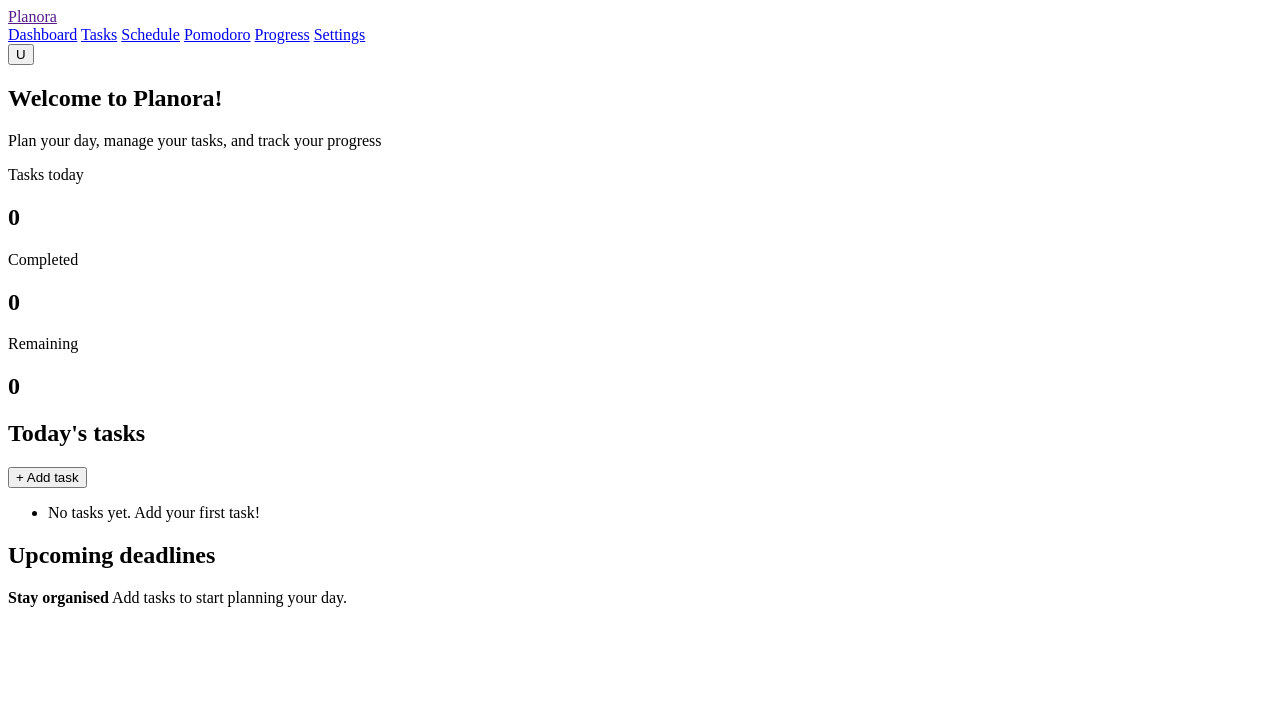
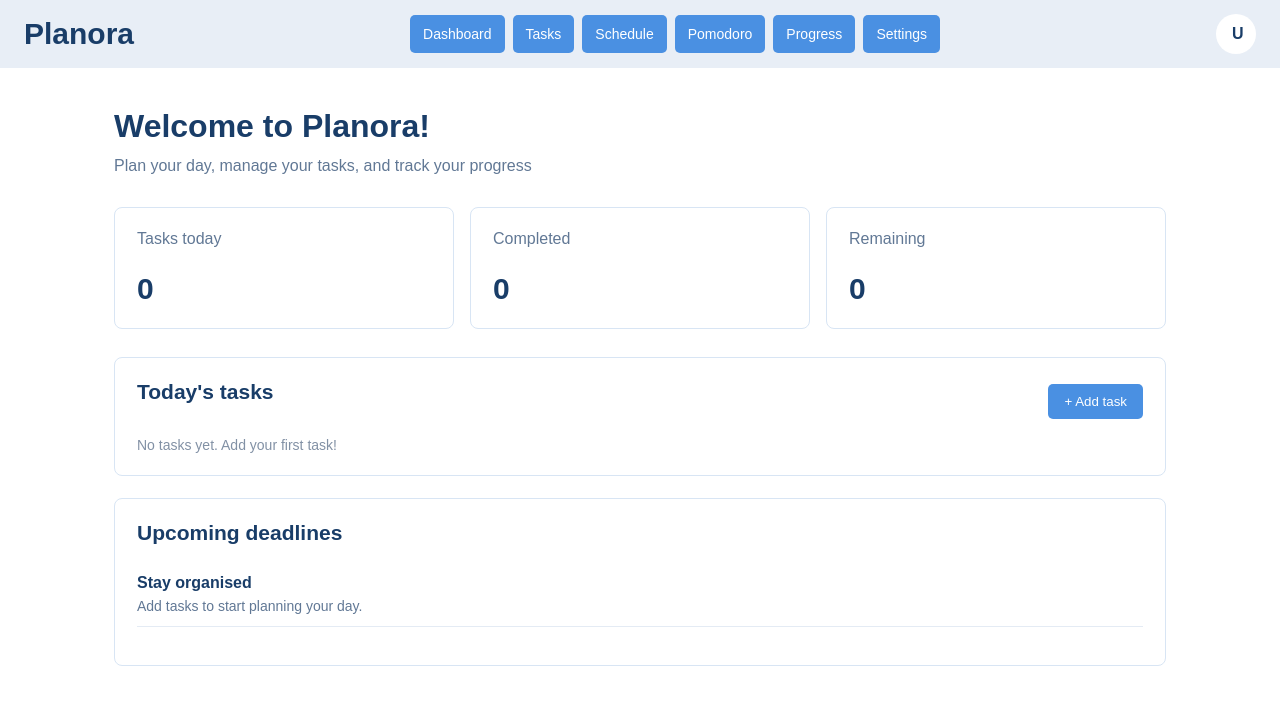
Before and after one commit to aisha0816/PlanoraforMYP, a plain HTML site: page index.html in a window 1280 px wide. Drawn offline with Linux system fonts and the light colour scheme.

Commit message:
New file addition

```diff
--- a/index.html
+++ b/index.html
@@ -1,19 +1,20 @@
+
 <!DOCTYPE html>
 <html lang="en">
 <head>
     <meta charset="UTF-8">
-    <meta name="viewport" content="width=device-width, initial-scale-1.0">
+    <meta name="viewport" content="width=device-width, initial-scale=1.0">
     <title>Planora - Dashboard</title>
-    <link rel="stylsheet" href="style.css">
+    <link rel="stylesheet" href="style.css">
     <script src="script.js" defer></script>
 </head>
 
 <body>
     <header class="navbar">
-        <a class="logo" href=""index.html">Planora</a>
+        <a class="logo" href="index.html">Planora</a>
 
-        <nav class="nav-links">
-            <a class="active" href="index.html">Dashboard</a>
+        <nav class="nav-links" aria-label="Main navigation">
+            <a class="active" href="index.html" aria-current="page">Dashboard</a>
             <a href="tasks.html">Tasks</a>
             <a href="schedule.html">Schedule</a>
             <a href="pomodoro.html">Pomodoro</a>
@@ -24,12 +25,10 @@
         <button
             class="profile"
             id="account-button"
+            type="button"
             aria-label="Sign up or log in"
             title="Sign up or log in"
-        >
-            U
-        </button>
-
+        >U</button>
     </header>
 
     <main class="container">
@@ -38,7 +37,7 @@
             <p>Plan your day, manage your tasks, and track your progress</p>
         </section>
 
-    <section class="summary">
+        <section class="summary" aria-label="Task summary">
             <article class="card">
                 <p>Tasks today</p>
                 <h2 id="total-count">0</h2>
@@ -58,7 +57,7 @@
         <section class="card task-section">
             <div class="section-heading">
                 <h2>Today's tasks</h2>
-            <button id="add-task-button">
+                <button id="add-task-button" type="button">
                     + Add task
                 </button>
             </div>
--- a/style.css
+++ b/style.css
@@ -1,3 +1,4 @@
+
 * {
     box-sizing: border-box;
 }
@@ -34,7 +35,7 @@ body {
 
 .nav-links a {
     padding: 11px 13px;
-    background-color: #4a90e2;
+    background-color: #4A90E2;
     color: #FFFFFF;
     text-decoration: none;
     border-radius: 5px;
@@ -63,7 +64,7 @@ body {
 }
 
 .profile:hover {
-    background-color: #D6E5F7
+    background-color: #D6E5F7;
 }
 
 .container {
@@ -132,7 +133,7 @@ button {
 }
 
 button:hover {
-    background-color: #285B91
+    background-color: #285B91;
 }
 
 .task-form {
@@ -158,7 +159,7 @@ button:hover {
 }
 
 .task-form[hidden] {
-    display: none
+    display: none;
 }
 
 .task-list {
@@ -192,7 +193,7 @@ button:hover {
 }
 
 .deadlines {
-    margin-top: 22px
+    margin-top: 22px;
 }
 
 .deadlines p {
@@ -204,12 +205,11 @@ button:hover {
 }
 
 .deadlines span {
-    color: #617895
+    color: #617895;
     font-size: 14px;
 }
 
-@media (max-wdith: 800px) {
-
+@media (max-width: 800px) {
     .navbar {
         align-items: flex-start;
         flex-wrap: wrap;
```
Lines whose indentation alone changed are shown as unchanged.
